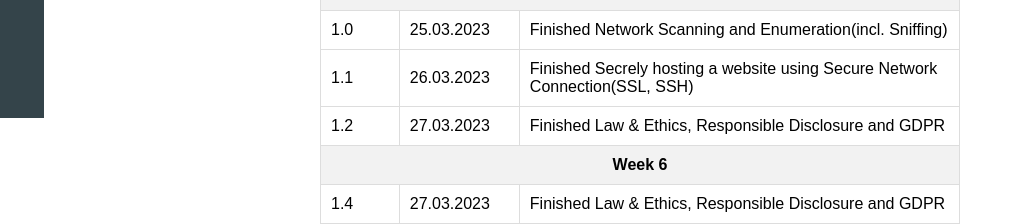
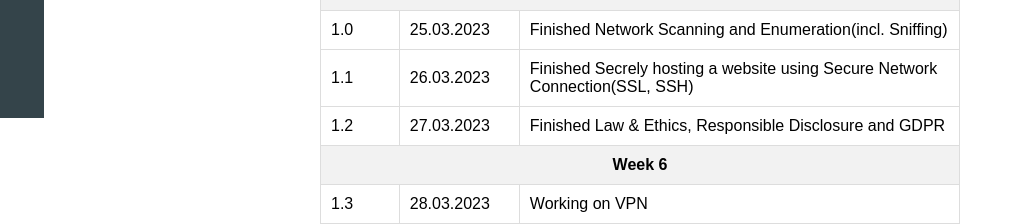
Before and after one commit to alexVpenev/ICS-BodyOfKnowledge, a PHP site: page /hello/src/pages/versionHistory.php in a window 1280 px wide. Shown: the part 742-966 px from the top of the page, without its empty margins (0-1023 px from the left). Run offline with PHP 8.4, Linux system fonts and the light colour scheme.

Commit message:
changed Version Control

```diff
--- a/src/pages/versionHistory.php
+++ b/src/pages/versionHistory.php
@@ -109,9 +109,9 @@
 			</th>
 		</tr>
 		<tr>
-			<td>1.4</td>
-			<td>27.03.2023</td>
-			<td>Finished Law & Ethics, Responsible Disclosure and GDPR
+			<td>1.3</td>
+			<td>28.03.2023</td>
+			<td>Working on VPN
 			</td>
 		</tr>
 	</table>
```
